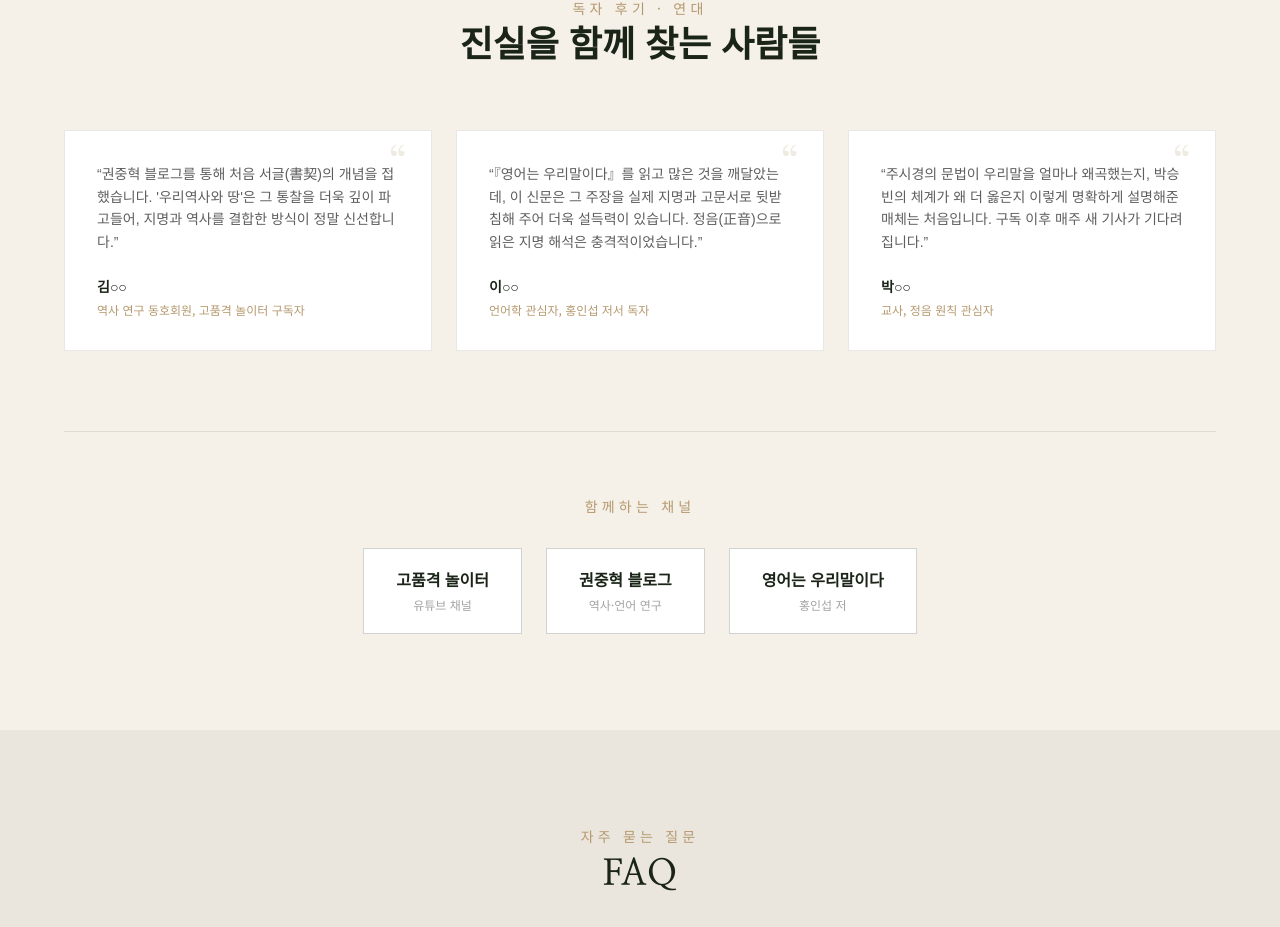
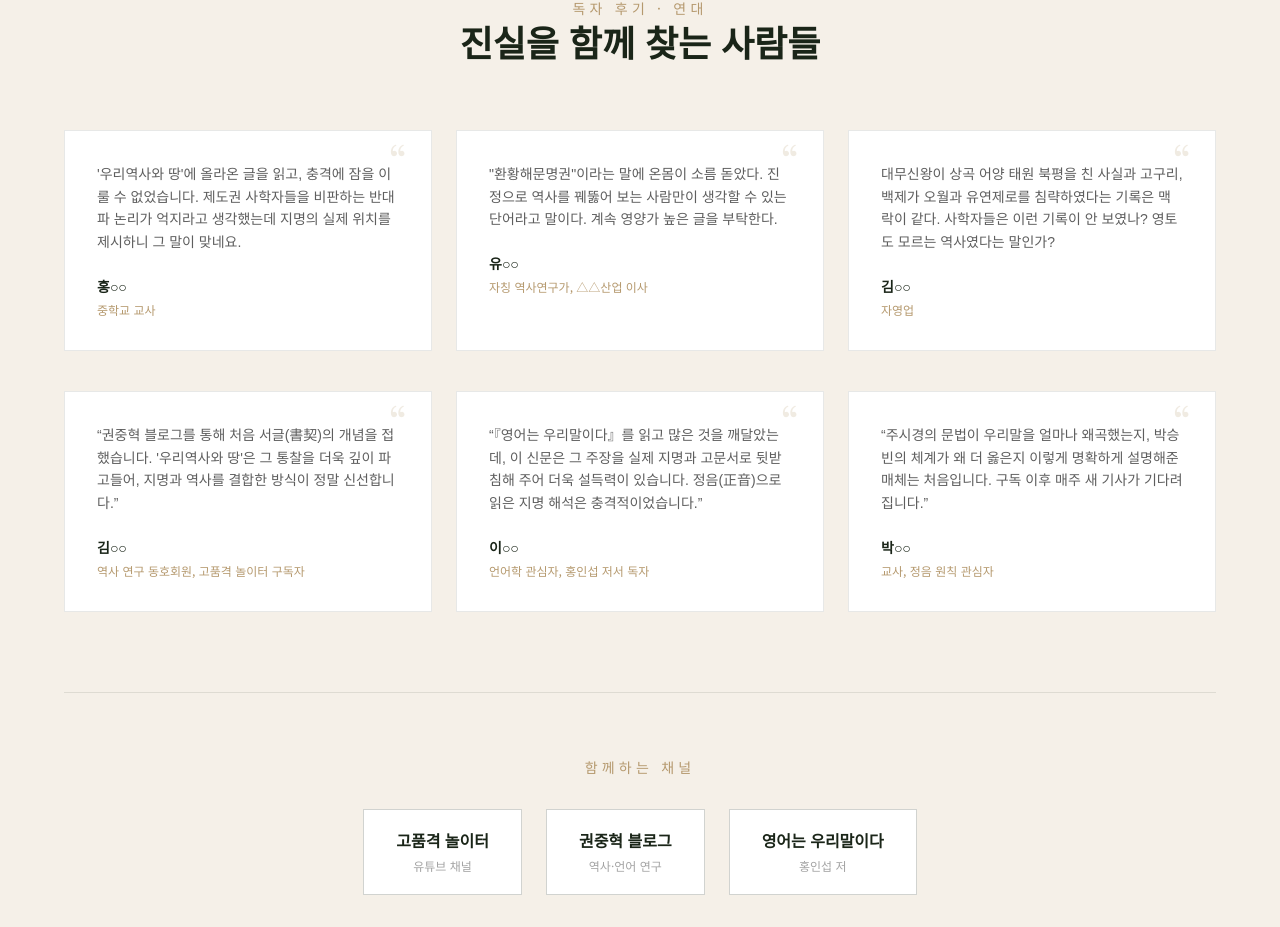
Before and after one commit to OanSuh-Park-git/urihis-land, a Next.js app: page / in a window 1280 px wide. Shown: the part 4992-5919 px from the top of the page. Built offline with nearby package versions, Linux system fonts and the light colour scheme; no server answers; the database is empty.

Commit message:
Add 3 history reader testimonials above existing ones

```diff
--- a/app/components/Testimonials.tsx
+++ b/app/components/Testimonials.tsx
@@ -1,3 +1,24 @@
+const historyTestimonials = [
+  {
+    quote:
+      "'우리역사와 땅'에 올라온 글을 읽고, 충격에 잠을 이룰 수 없었습니다. 제도권 사학자들을 비판하는 반대파 논리가 억지라고 생각했는데 지명의 실제 위치를 제시하니 그 말이 맞네요.",
+    author: "홍○○",
+    role: "중학교 교사",
+  },
+  {
+    quote:
+      '"환황해문명권"이라는 말에 온몸이 소름 돋았다. 진정으로 역사를 꿰뚫어 보는 사람만이 생각할 수 있는 단어라고 말이다. 계속 영양가 높은 글을 부탁한다.',
+    author: "유○○",
+    role: "자칭 역사연구가, △△산업 이사",
+  },
+  {
+    quote:
+      "대무신왕이 상곡 어양 태원 북평을 친 사실과 고구리, 백제가 오월과 유연제로를 침략하였다는 기록은 맥락이 같다. 사학자들은 이런 기록이 안 보였나? 영토도 모르는 역사였다는 말인가?",
+    author: "김○○",
+    role: "자영업",
+  },
+];
+
 const testimonials = [
   {
     quote:
@@ -35,7 +56,37 @@ export default function Testimonials() {
           <h2 className="section-title">진실을 함께 찾는 사람들</h2>
         </div>
 
-        {/* Testimonials */}
+        {/* 역사 독자 후기 */}
+        <div className="grid grid-cols-1 md:grid-cols-3 gap-6 mb-10">
+          {historyTestimonials.map((t, i) => (
+            <div key={i} className="bg-white border border-primary/10 p-8 relative">
+              <div
+                className="absolute top-4 right-6 text-5xl text-secondary/20 leading-none select-none"
+                style={{ fontFamily: "var(--font-nanum-myeongjo), serif" }}
+                aria-hidden
+              >
+                &ldquo;
+              </div>
+              <p
+                className="text-ink/70 text-sm leading-relaxed mb-6"
+                style={{ fontFamily: "var(--font-noto-serif-kr), serif" }}
+              >
+                {t.quote}
+              </p>
+              <div>
+                <p
+                  className="font-bold text-primary text-sm"
+                  style={{ fontFamily: "var(--font-nanum-myeongjo), serif" }}
+                >
+                  {t.author}
+                </p>
+                <p className="font-sans text-xs text-secondary mt-1">{t.role}</p>
+              </div>
+            </div>
+          ))}
+        </div>
+
+        {/* 기존 Testimonials */}
         <div className="grid grid-cols-1 md:grid-cols-3 gap-6 mb-20">
           {testimonials.map((t, i) => (
             <div key={i} className="bg-white border border-primary/10 p-8 relative">
```
